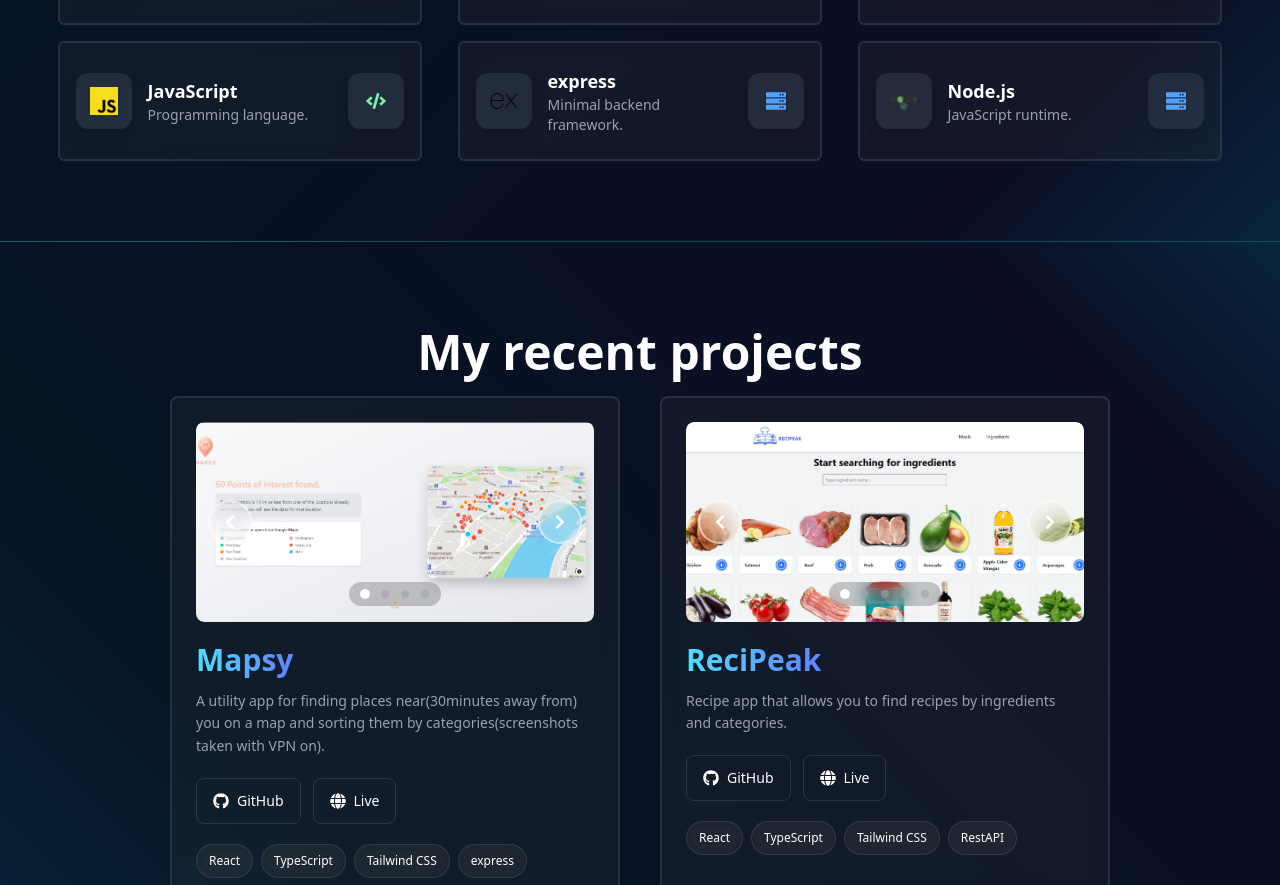
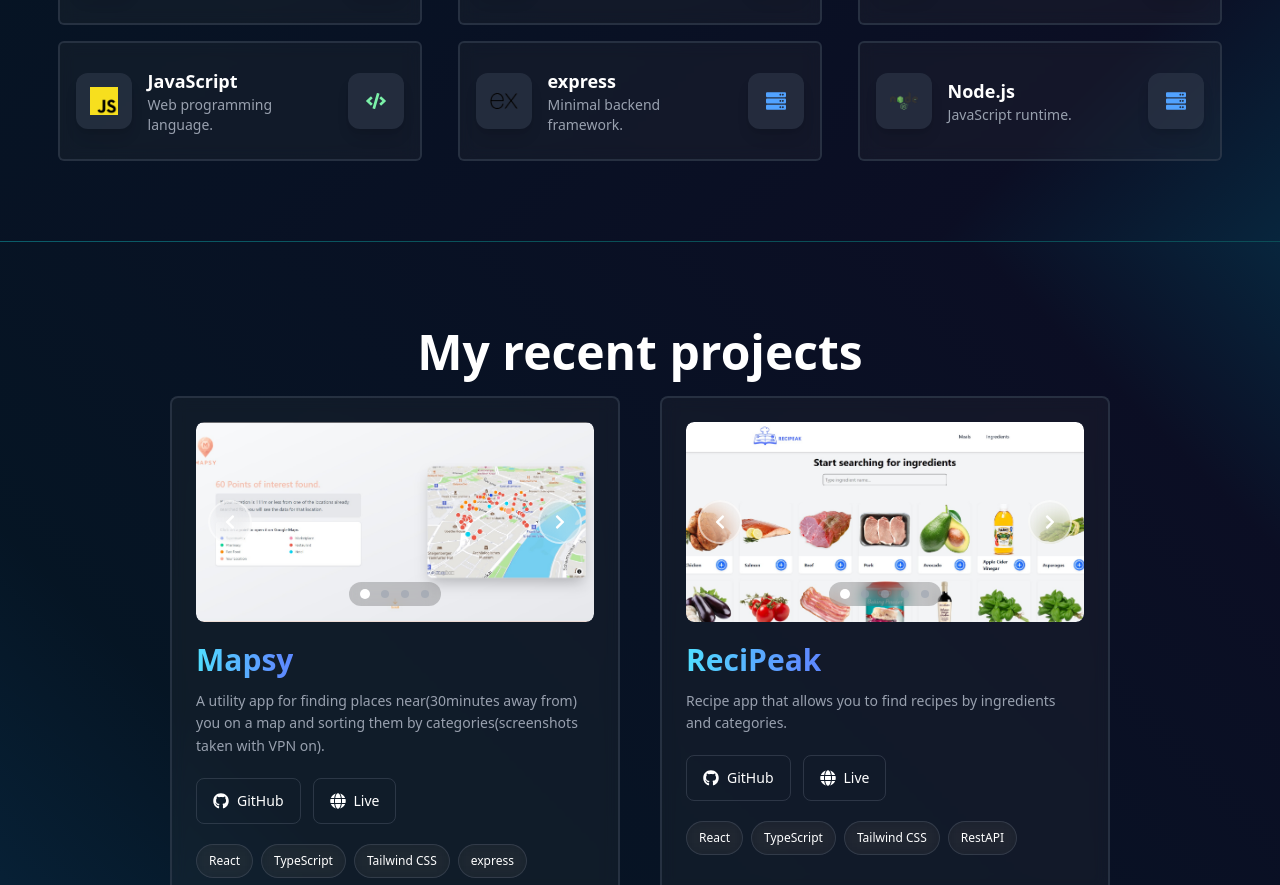
Before and after one commit to RinatDemchenko/Portfolio, a Next.js app: page / in a window 1280 px wide. Shown: the part 1587-2472 px from the top of the page. Built offline with nearby package versions, Linux system fonts and the light colour scheme.

Commit message:
fixed file name typos(How does nextjs dev server allow this lol)

```diff
--- a/app/components/skills.ts
+++ b/app/components/skills.ts
@@ -94,7 +94,7 @@ export const skills = [
     name: "JavaScript",
     background: "#F7DF1E",
     image: "/icons/javascript.png",
-    description: "Programming language.",
+    description: "Web programming language.",
     categories: ["Frontend"],
   },
   {
```
